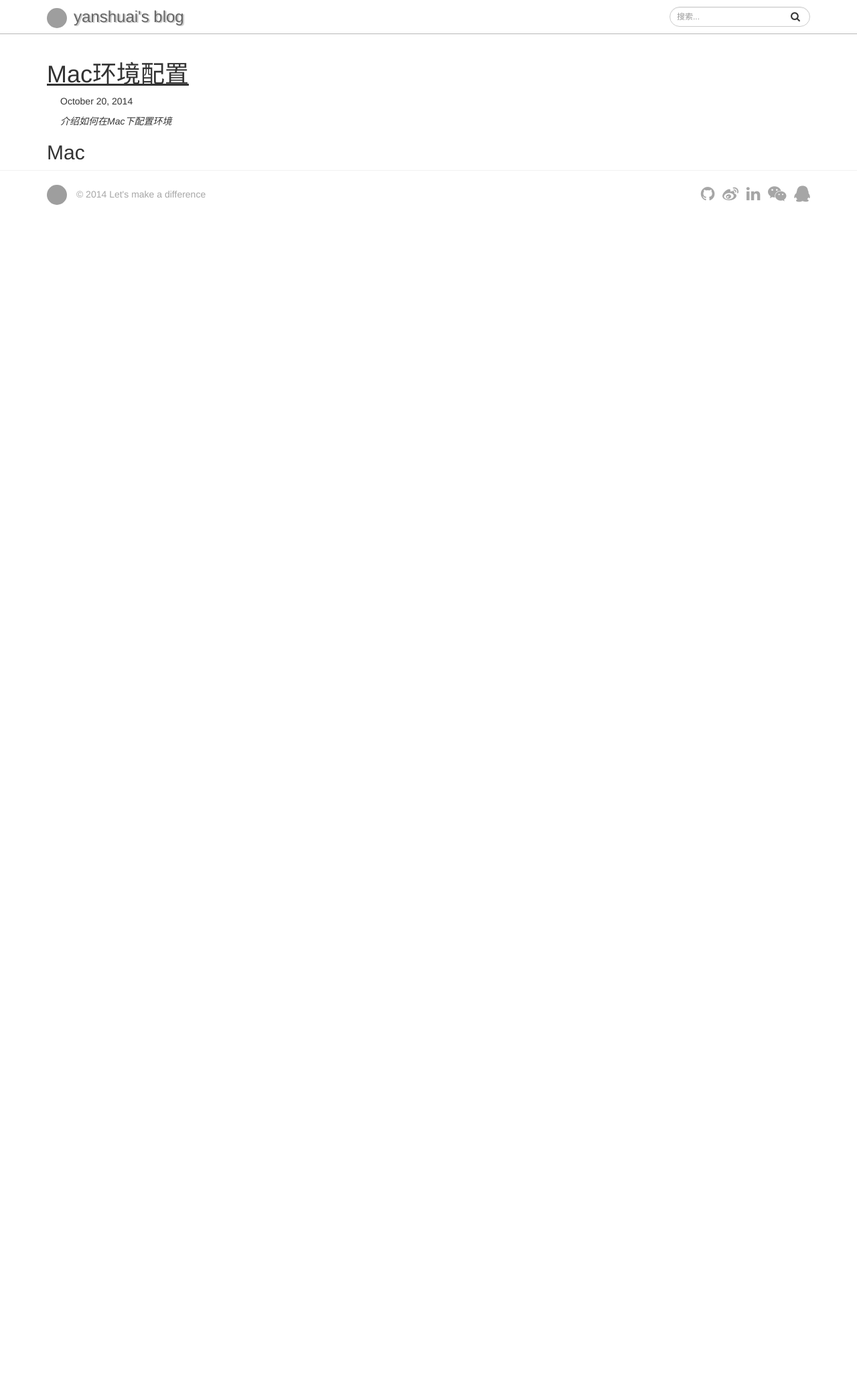
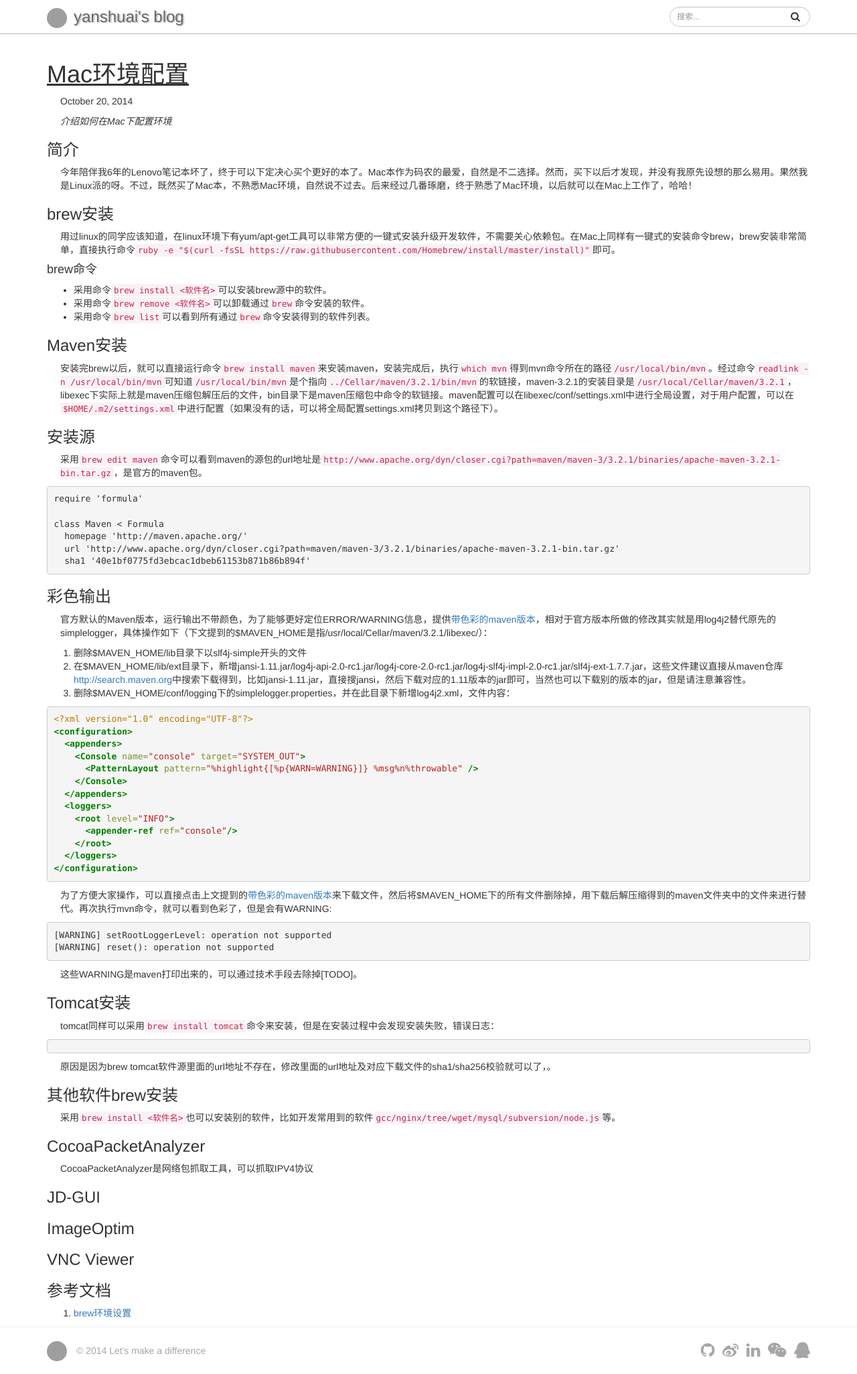
Before and after one commit to yanshuai/blog, a Jekyll site: the page built from _posts/2014-10-20-Mac环境配置.md, in a window 1280 px wide. Shown: the whole page at 67% size. Built offline with Jekyll 4.4.1, drawn with Linux system fonts in a browser that asks for light colours; nearby versions of some CDN libraries; Markdown is read by kramdown in place of the engine named in the settings; before the commit the page ends 900 px from its top, so only the background shows below that; grey boxes are pictures that could not be loaded.

Commit message:
更新mac配置手册

````diff
--- a/_posts/2014-10-20-Mac环境配置.md
+++ b/_posts/2014-10-20-Mac环境配置.md
@@ -4,4 +4,92 @@ perex: 介绍如何在Mac下配置环境
 layout: post
 ---
 
-## Mac
+### 简介
+
+今年陪伴我6年的Lenovo笔记本坏了，终于可以下定决心买个更好的本了。Mac本作为码农的最爱，自然是不二选择。然而，买下以后才发现，并没有我原先设想的那么易用。果然我是Linux派的呀。不过，既然买了Mac本，不熟悉Mac环境，自然说不过去。后来经过几番琢磨，终于熟悉了Mac环境，以后就可以在Mac上工作了，哈哈！
+
+### brew安装
+
+用过linux的同学应该知道，在linux环境下有yum/apt-get工具可以非常方便的一键式安装升级开发软件，不需要关心依赖包。在Mac上同样有一键式的安装命令brew，brew安装非常简单，直接执行命令```ruby -e "$(curl -fsSL https://raw.githubusercontent.com/Homebrew/install/master/install)"```即可。
+
+#### brew命令
+
+* 采用命令```brew install <软件名>```可以安装brew源中的软件。
+* 采用命令```brew remove <软件名>```可以卸载通过```brew```命令安装的软件。
+* 采用命令```brew list```可以看到所有通过```brew```命令安装得到的软件列表。
+
+### Maven安装
+
+安装完brew以后，就可以直接运行命令```brew install maven```来安装maven，安装完成后，执行```which mvn```得到mvn命令所在的路径```/usr/local/bin/mvn```。经过命令```readlink -n /usr/local/bin/mvn```可知道```/usr/local/bin/mvn```是个指向```../Cellar/maven/3.2.1/bin/mvn```的软链接，maven-3.2.1的安装目录是```/usr/local/Cellar/maven/3.2.1```，libexec下实际上就是maven压缩包解压后的文件，bin目录下是maven压缩包中命令的软链接。maven配置可以在libexec/conf/settings.xml中进行全局设置，对于用户配置，可以在```$HOME/.m2/settings.xml```中进行配置（如果没有的话，可以将全局配置settings.xml拷贝到这个路径下）。
+
+### 安装源
+
+采用```brew edit maven```命令可以看到maven的源包的url地址是```http://www.apache.org/dyn/closer.cgi?path=maven/maven-3/3.2.1/binaries/apache-maven-3.2.1-bin.tar.gz```，是官方的maven包。
+
+```
+require 'formula'
+
+class Maven < Formula
+  homepage 'http://maven.apache.org/'
+  url 'http://www.apache.org/dyn/closer.cgi?path=maven/maven-3/3.2.1/binaries/apache-maven-3.2.1-bin.tar.gz'
+  sha1 '40e1bf0775fd3ebcac1dbeb61153b871b86b894f'
+```
+
+### 彩色输出
+
+官方默认的Maven版本，运行输出不带颜色，为了能够更好定位ERROR/WARNING信息，提供[带色彩的maven版本](maven.zip)，相对于官方版本所做的修改其实就是用log4j2替代原先的simplelogger，具体操作如下（下文提到的$MAVEN_HOME是指/usr/local/Cellar/maven/3.2.1/libexec/）：
+
+1. 删除$MAVEN_HOME/lib目录下以slf4j-simple开头的文件
+2. 在$MAVEN_HOME/lib/ext目录下，新增jansi-1.11.jar/log4j-api-2.0-rc1.jar/log4j-core-2.0-rc1.jar/log4j-slf4j-impl-2.0-rc1.jar/slf4j-ext-1.7.7.jar，这些文件建议直接从maven仓库[http://search.maven.org](http://search.maven.org)中搜索下载得到，比如jansi-1.11.jar，直接搜jansi，然后下载对应的1.11版本的jar即可，当然也可以下载别的版本的jar，但是请注意兼容性。
+3. 删除$MAVEN_HOME/conf/logging下的simplelogger.properties，并在此目录下新增log4j2.xml，文件内容：
+
+```xml
+<?xml version="1.0" encoding="UTF-8"?>
+<configuration>
+  <appenders>
+    <Console name="console" target="SYSTEM_OUT">
+      <PatternLayout pattern="%highlight{[%p{WARN=WARNING}]} %msg%n%throwable" />
+    </Console>
+  </appenders>
+  <loggers>
+    <root level="INFO">
+      <appender-ref ref="console"/>
+    </root>
+  </loggers>
+</configuration>
+```
+
+为了方便大家操作，可以直接点击上文提到的[带色彩的maven版本](maven.zip)来下载文件，然后将$MAVEN_HOME下的所有文件删除掉，用下载后解压缩得到的maven文件夹中的文件来进行替代。再次执行mvn命令，就可以看到色彩了，但是会有WARNING:
+
+```
+[WARNING] setRootLoggerLevel: operation not supported
+[WARNING] reset(): operation not supported
+```
+
+这些WARNING是maven打印出来的，可以通过技术手段去除掉[TODO]。
+
+### Tomcat安装
+
+tomcat同样可以采用```brew install tomcat```命令来安装，但是在安装过程中会发现安装失败，错误日志：
+
+```
+```
+
+原因是因为brew tomcat软件源里面的url地址不存在，修改里面的url地址及对应下载文件的sha1/sha256校验就可以了，。
+
+### 其他软件brew安装
+
+采用```brew install <软件名>```也可以安装别的软件，比如开发常用到的软件```gcc/nginx/tree/wget/mysql/subversion/node.js```等。
+
+### CocoaPacketAnalyzer
+
+CocoaPacketAnalyzer是网络包抓取工具，可以抓取IPV4协议
+
+### JD-GUI
+
+### ImageOptim
+
+### VNC Viewer
+
+### 参考文档
+1. [brew环境设置](http://brew.sh/)
--- a/css/blog.css
+++ b/css/blog.css
@@ -66,6 +66,7 @@ p {
 
 #main-content {
   margin-top: 20px;
+  min-height: 550px;
 }
 
 .panel-default > .panel-heading {
````
Also changed, not shown: 1 other file.
